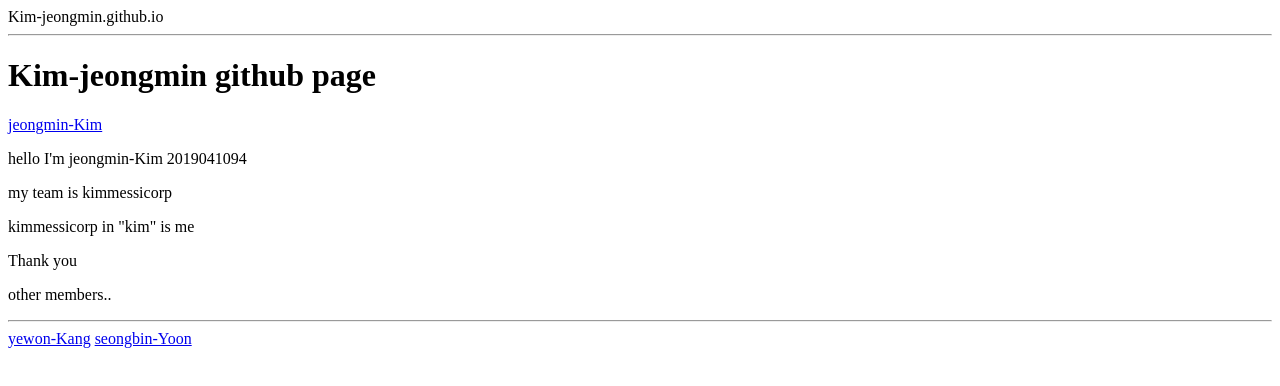
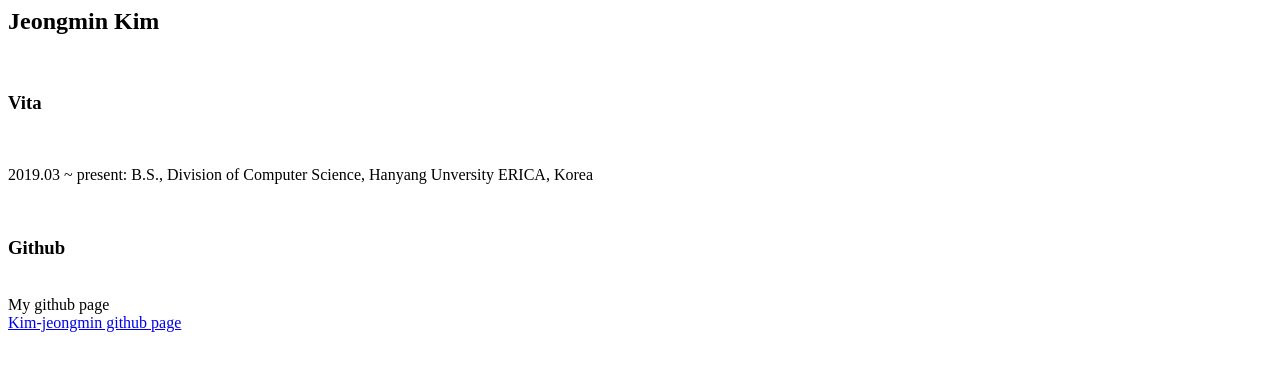
Before and after one commit to Kim-jeongmin/Kim-jeongmin.github.io, a plain HTML site: page index.html in a window 1280 px wide. Drawn offline with Linux system fonts and the light colour scheme.

Commit message:
Update html

```diff
--- a/index.html
+++ b/index.html
@@ -1,16 +1,12 @@
 <html>
-<head> Kim-jeongmin.github.io </head>
-<hr>
 <body>
-<h1>Kim-jeongmin github page</h1>
-<a href="http://github.com/Kim-jeongmin" target = "_black">jeongmin-Kim</a>
-<p>hello I'm jeongmin-Kim 2019041094</p>
-<p>my team is kimmessicorp</p>
-<p>kimmessicorp in "kim" is me</p>
-<p>Thank you</p>
-<p> other members..</p>
-<hr>
-<a href="https://yewonkang00.github.io" target = "_blank">yewon-Kang</a>
-<a href="https://SeongBinYoon.github.io" target = "_blank">seongbin-Yoon</a>
+<h2> Jeongmin Kim </h2><br>
+<h3> Vita </h3>
+<br>
+<p> 2019.03 ~ present: B.S., Division of Computer Science, Hanyang Unversity ERICA, Korea</p>
+<br>
+<h3> Github </h3><br>
+<div> My github page </div>
+<a href="http://github.com/Kim-jeongmin" target = "_black">Kim-jeongmin github page</a>
 </body>
 </html>
```
